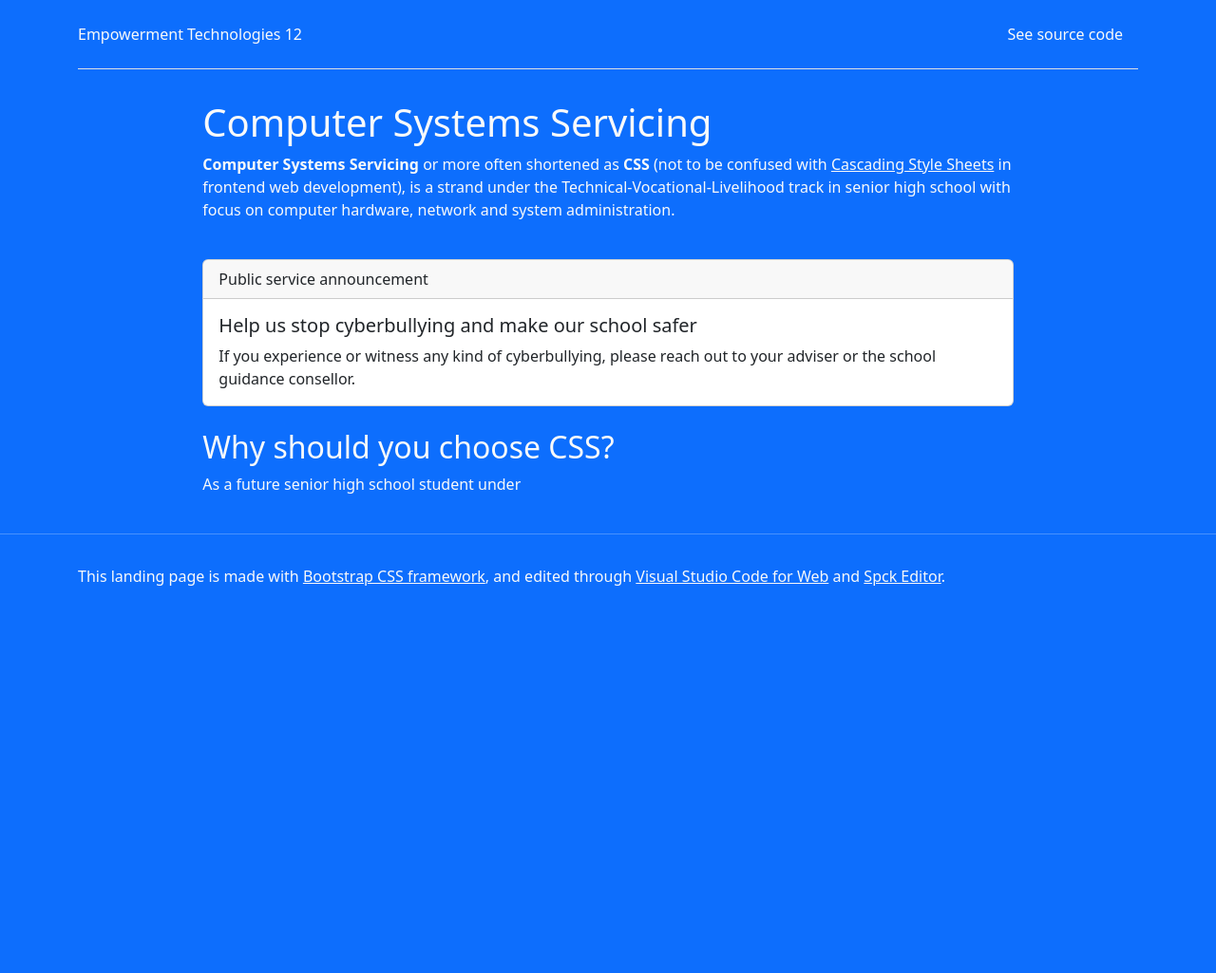
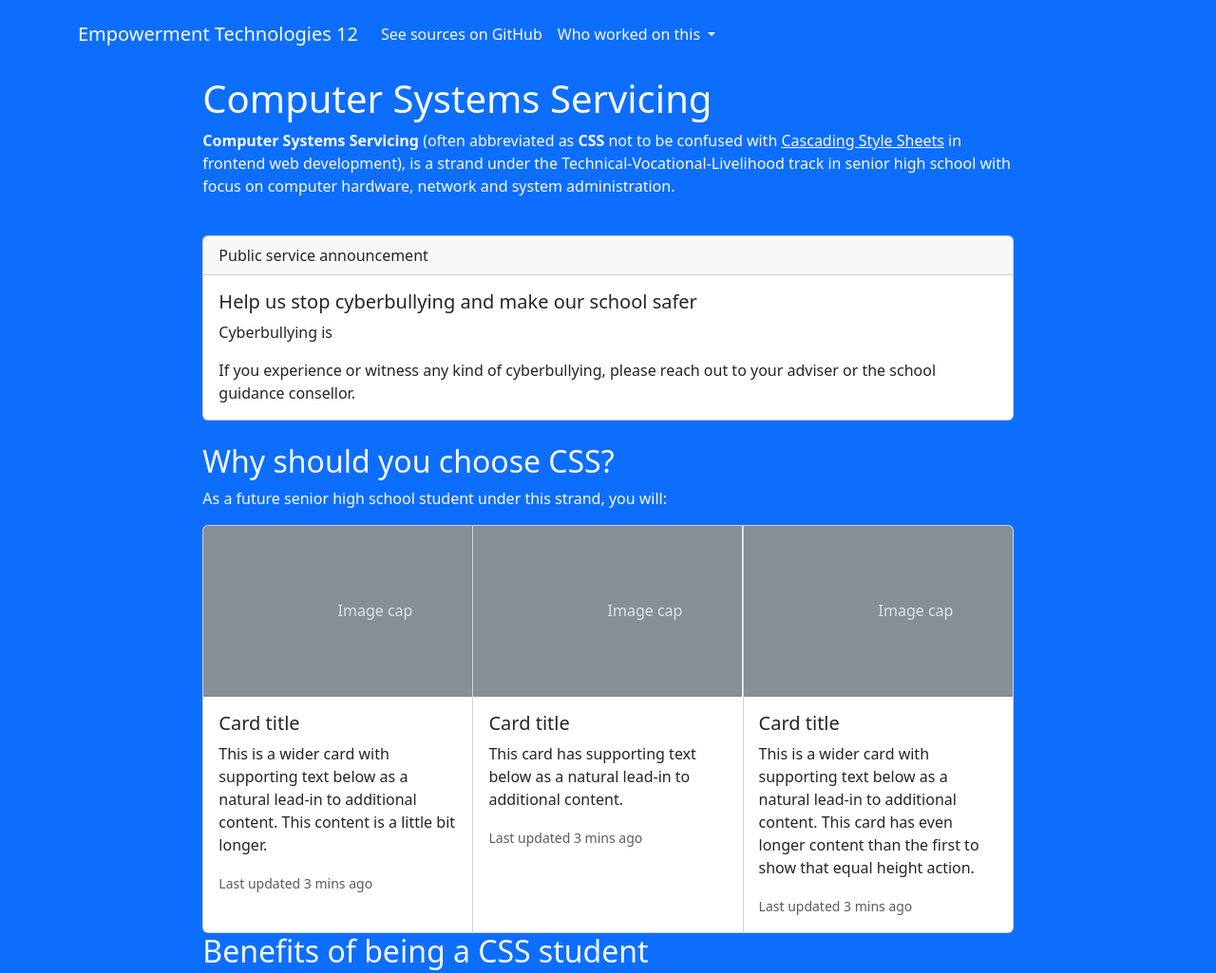
Before and after one commit to ajhalili2006/emtech12-html-lab, a website: page public/index.html in a window 1280 px wide. Shown: the top 1025 px of the page at 95% size. Before the commit the page ends 800 px from the top, so only its background shows below. Drawn offline with nearby package versions, Linux system fonts and the light colour scheme.

Commit message:
some heavy frontend updates i guess

```diff
--- a/public/index.html
+++ b/public/index.html
@@ -18,21 +18,37 @@ this one (see SPDX-License-Identifier) for simplicity and legal compliance.
   <link rel="stylesheet" href="./assets/stylesheets/theme.css" />
 </head>
 <body class="bg-primary text-light">
-  <div class="container">
-    <header class="d-flex flex-wrap py-3 mb-4 border-bottom">
-      <p class="d-flex align-items-center mb-3 mb-md-0 me-md-auto text-light link-body-emphasis">Empowerment Technologies 12</p>
-      <ul class="nav nav-pills">
-        <li class="nav-item">
-          <a class="nav-link text-light link-body-emphasis" href="https://github.com/ajhalili2006/emtech12-html-lab">See source code</a>
-        </li>
-      </ul>
-    </header>
-  </div>
+  <header>
+    <nav class="container navbar navbar-expand-lg py-3">
+      <div class="container-fluid">
+        <a class="navbar-brand text-light" href="#">Empowerment Technologies 12</a>
+        <button class="navbar-toggler" type="button" data-bs-toggle="collapse" data-bs-target="#navbarSupportedContent" aria-controls="navbarSupportedContent" aria-expanded="false" aria-label="Toggle navigation">
+          <span class="navbar-toggler-icon"></span>
+        </button>
+        <div class="collapse navbar-collapse" id="navbarSupportedContent">
+          <ul class="navbar-nav me-auto mb-2 mb-lg-0">
+            <li class="nav-item">
+              <a class="nav-link text-light" href="https://github.com/ajhalili2006/emtech12-html-lab">See sources on GitHub</a>
+            </li>
+            <li class="nav-item dropdown">
+              <a class="nav-link dropdown-toggle text-light" href="#" role="button" data-bs-toggle="dropdown" aria-expanded="false">
+                Who worked on this
+              </a>
+              <ul class="dropdown-menu">
+                <li><a class="dropdown-item" href="https://andreijiroh.dev">Andrei Jiroh Halili (frontend dev, layouting and content)</a></li>
+                <li><a class="dropdown-item" href="https://www.facebook.com/Aejerue07">Alexandra Cinco (ideas and suggestions)</a></li>
+              </ul>
+            </li>
+          </ul>
+        </div>
+      </div>
+    </nav>
+  </header>
   <main class="py-2 container flex-wrap px-0 col-lg-8">
     <h1>Computer Systems Servicing</h1>
     <p>
       <strong>Computer Systems Servicing</strong>
-      or more often shortened as <strong>CSS</strong> (not to be confused with
+      (often abbreviated as <strong>CSS</strong> not to be confused with
       <a class="text-light" href="https://developer.mozilla.org/en-US/docs/Web/CSS">Cascading Style Sheets</a> in frontend web development), is a strand under the Technical-Vocational-Livelihood track in senior high school with focus on computer hardware, network and system administration.
     </p>
 
@@ -41,6 +57,7 @@ this one (see SPDX-License-Identifier) for simplicity and legal compliance.
         <div class="card-header">Public service announcement</div>
         <div class="card-body">
           <h5 class="card-title">Help us stop cyberbullying and make our school safer</h5>
+          <p class="card-text">Cyberbullying is </p>
           <p class="card-text">If you experience or witness any kind of cyberbullying, please reach out to your adviser or the school guidance consellor.</p>
         </div>
       </div>
@@ -48,7 +65,35 @@ this one (see SPDX-License-Identifier) for simplicity and legal compliance.
 
     <div class="g-5">
       <h2>Why should you choose CSS?</h2>
-      <p>As a future senior high school student under</p>
+      <p>As a future senior high school student under this strand, you will:</p>
+      <div class="card-group">
+      <div class="card">
+        <svg class="bd-placeholder-img card-img-top" width="100%" height="180" xmlns="http://www.w3.org/2000/svg" role="img" aria-label="Placeholder: Image cap" preserveAspectRatio="xMidYMid slice" focusable="false"><title>Placeholder</title><rect width="100%" height="100%" fill="#868e96"></rect><text x="50%" y="50%" fill="#dee2e6" dy=".3em">Image cap</text></svg>
+        <div class="card-body">
+          <h5 class="card-title">Card title</h5>
+          <p class="card-text">This is a wider card with supporting text below as a natural lead-in to additional content. This content is a little bit longer.</p>
+          <p class="card-text"><small class="text-body-secondary">Last updated 3 mins ago</small></p>
+          </div>
+        </div>
+        <div class="card">
+          <svg class="bd-placeholder-img card-img-top" width="100%" height="180" xmlns="http://www.w3.org/2000/svg" role="img" aria-label="Placeholder: Image cap" preserveAspectRatio="xMidYMid slice" focusable="false"><title>Placeholder</title><rect width="100%" height="100%" fill="#868e96"></rect><text x="50%" y="50%" fill="#dee2e6" dy=".3em">Image cap</text></svg>
+          <div class="card-body">
+            <h5 class="card-title">Card title</h5>
+            <p class="card-text">This card has supporting text below as a natural lead-in to additional content.</p>
+            <p class="card-text"><small class="text-body-secondary">Last updated 3 mins ago</small></p>
+          </div>
+        </div>
+        <div class="card">
+          <svg class="bd-placeholder-img card-img-top" width="100%" height="180" xmlns="http://www.w3.org/2000/svg" role="img" aria-label="Placeholder: Image cap" preserveAspectRatio="xMidYMid slice" focusable="false"><title>Placeholder</title><rect width="100%" height="100%" fill="#868e96"></rect><text x="50%" y="50%" fill="#dee2e6" dy=".3em">Image cap</text></svg>
+          <div class="card-body">
+            <h5 class="card-title">Card title</h5>
+            <p class="card-text">This is a wider card with supporting text below as a natural lead-in to additional content. This card has even longer content than the first to show that equal height action.</p>
+            <p class="card-text"><small class="text-body-secondary">Last updated 3 mins ago</small></p>
+          </div>
+        </div>
+      </div>
+
+      <h2>Benefits of being a CSS student</h2>
     </div>
   </main>
 
@@ -61,7 +106,6 @@ this one (see SPDX-License-Identifier) for simplicity and legal compliance.
   </footer>
 
   <!-- bootstrap JS lib and popper -->
-  <script src="./assets/javascript/bootstrap-5.3.3-dist.js" integrity="sha512-ykZ1QQr0Jy/4ZkvKuqWn4iF3lqPZyij9iRv6sGqLRdTPkY69YX6+7wvVGmsdBbiIfN/8OdsI7HABjvEok6ZopQ==" crossorigin="anonymous" referrerpolicy="no-referrer"></script>
-  <script src="./assets/javascript/popperjs-2.11.8-dist.js" integrity="sha512-TPh2Oxlg1zp+kz3nFA0C5vVC6leG/6mm1z9+mA81MI5eaUVqasPLO8Cuk4gMF4gUfP5etR73rgU/8PNMsSesoQ==" crossorigin="anonymous" referrerpolicy="no-referrer"></script>
+  <script src="https://cdnjs.cloudflare.com/ajax/libs/bootstrap/5.3.3/js/bootstrap.bundle.min.js" integrity="sha512-7Pi/otdlbbCR+LnW+F7PwFcSDJOuUJB3OxtEHbg4vSMvzvJjde4Po1v4BR9Gdc9aXNUNFVUY+SK51wWT8WF0Gg==" crossorigin="anonymous" referrerpolicy="no-referrer"></script>
 </body>
 </html>
```
